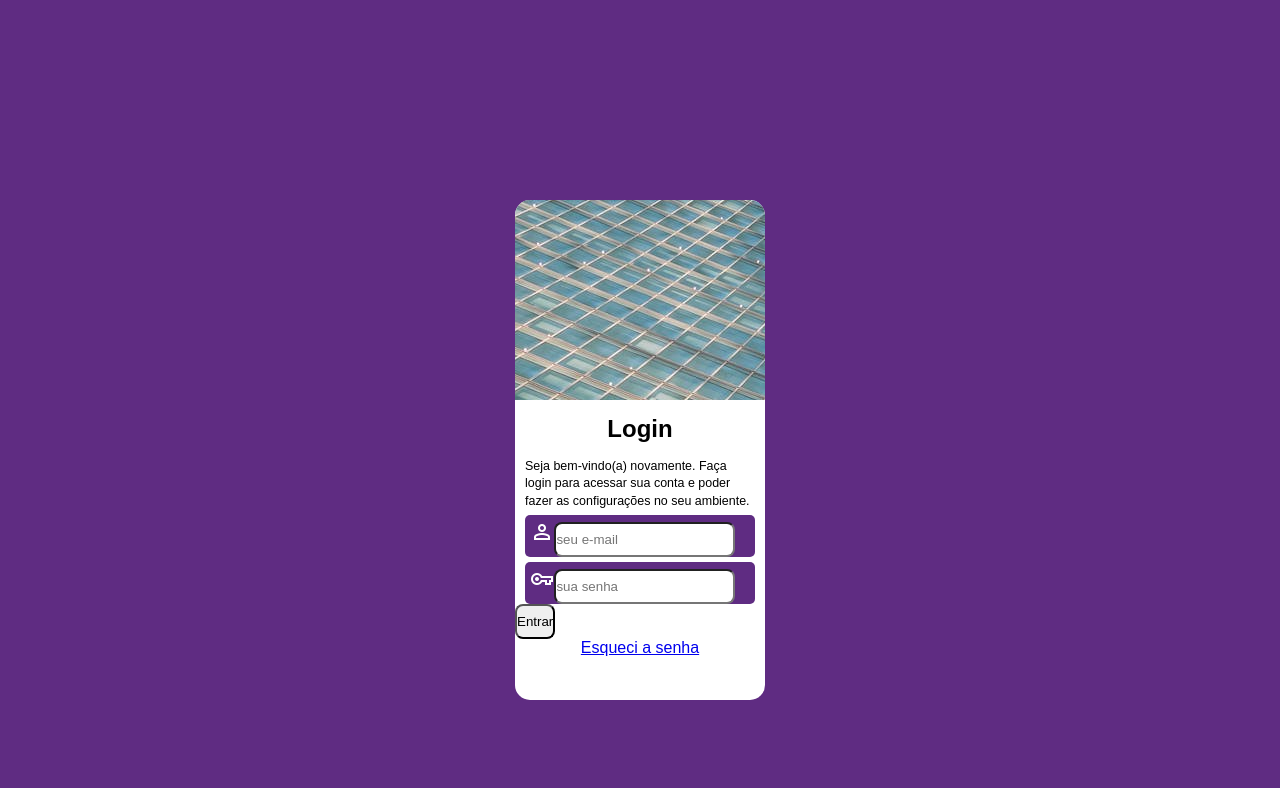
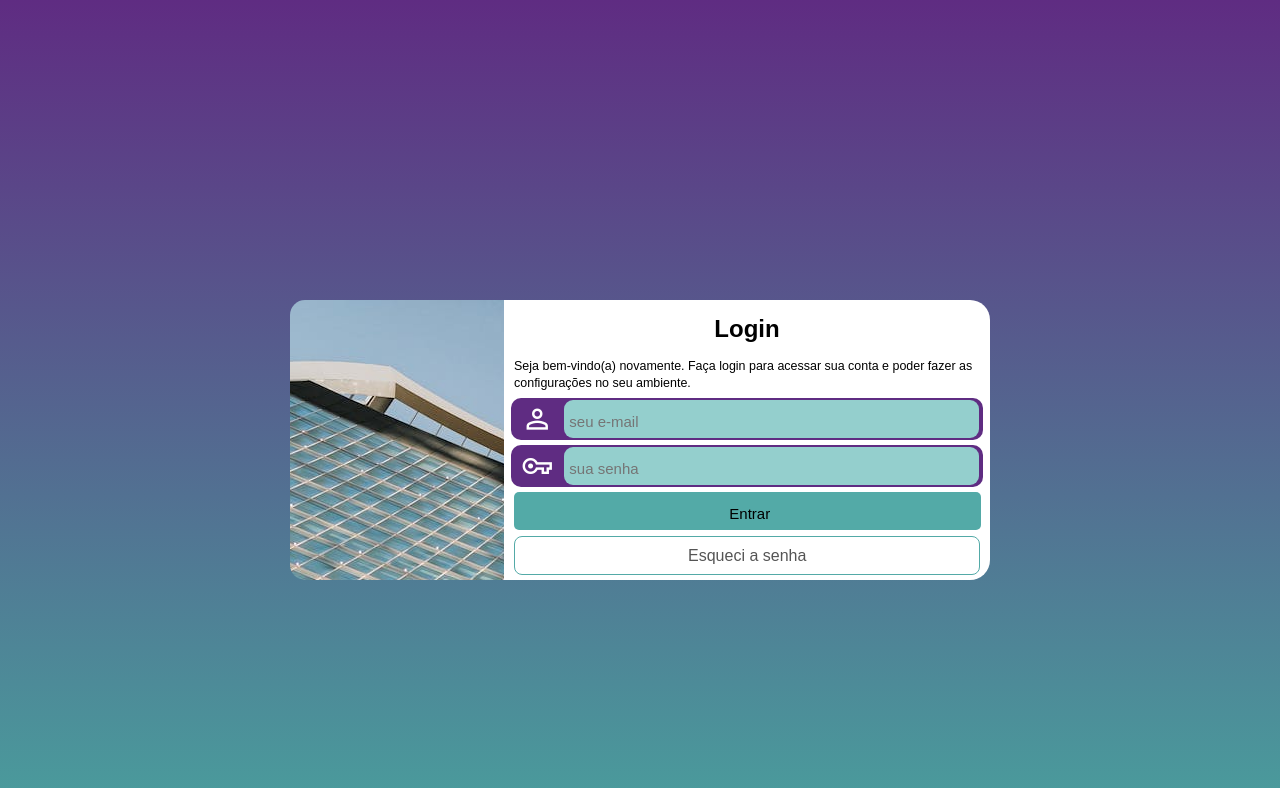
Before and after one commit to richardxav/projeto-login, a plain HTML site: page index.html in a window 1280 px wide. Drawn offline with nearby package versions, Linux system fonts and the light colour scheme.

Commit message:
adicionei 1 media queri

```diff
--- a/estilos/media-querie.css
+++ b/estilos/media-querie.css
@@ -1 +1,42 @@
 @charset "UTF-8";
+
+@media (min-width: 768px) {
+    body {
+        background-image: linear-gradient(to bottom,  #5f2c82, #49a09d);
+        height: 67vh;
+    }
+
+    section {
+        display: flex;
+        margin-top: 300px;
+        width: 700px;
+        height: 280px;
+    }
+
+    div#img {
+        width: 290px;
+        height: 280px;
+        border-radius: 15px 0px 0px 15px;
+    }
+
+    div.box {
+        width: 97%;
+    }
+
+    div input {
+        width: 87%;
+    }
+
+    input#botao {
+        width: 96%;
+    }
+
+    a {
+        padding: 10px 173px;
+        margin-bottom: 10px;
+    }
+}
+
+@media (min-width: 1024px) {
+
+}
--- a/estilos/style.css
+++ b/estilos/style.css
@@ -18,20 +18,19 @@ body {
 
 section {
     width: 250px;
-    height: 500px;
+    height: 520px;
     background-color: white;
     margin: auto;
     margin-top: 200px;
-    border-radius: 15px;
+    border-radius: 20px;
 }
 
 div#img {
     background-image: url("../imagens/login.jpg");
     width: 250px;
     height: 200px;
-    background-position: right top;
+    background-position: center top;
     background-repeat: no-repeat;
-    background-attachment: fixed;
     border-radius: 15px 15px 0px 0px;
 }
 
@@ -51,20 +50,54 @@ div#formulario > p {
 }
 
 div.box {
+    position: relative;
     background-color: #5f2c82;
     width: 92%;
     margin: auto;
     margin-top: 5px;
+    border-radius: 10px;
+}
+
+span.material-symbols-outlined {
+    position: absolute;
+    top: 5px;
+    left: 10px;
+    color: white;
+    font-size: 2em;
+}
+
+div input {
+    width: 169px;
+    background-color: #94CFCD;
+    padding:13px 0px 8px 5px;
+    margin: 2px 0px 2px 53px;
+    border: 0px;
+    border-radius: 9px;
+    font-size: 15px;
+}
+
+input#botao {
+    background-color: #53AAA7;
+    width: 92%;
+    margin: auto;
+    margin: 5px 0px 17px 10px;
+    border: 0px;
     border-radius: 5px;
 }
 
-span.material-symbols-outlined {
-    width: 20px;
-    color: white;
-    padding: 5px 0px 0px 5px;
+input#botao:hover {
+    background-color: #2D6462;
 }
 
-input {
-    padding: 8px 0px;
+a {
+    color: rgba(0, 0, 0, 0.671);
+    border: 1px solid #53AAA7;
+    padding: 10px 55px;
+    margin-left: 10px;
     border-radius: 8px;
+    text-decoration: none;
 }
+
+a:hover {
+   background-color: #6CD3CF;
+}
--- a/index.html
+++ b/index.html
@@ -6,8 +6,8 @@
     <title>Login</title>
     <link rel="stylesheet" href="estilos/style.css">
     <link rel="stylesheet" href="estilos/media-querie.css">
-    <link rel="stylesheet" href="https://fonts.googleapis.com/css2?family=Material+Symbols+Outlined:opsz,wght,FILL,GRAD@24,400,0,0" />
-    <link rel="stylesheet" href="https://fonts.googleapis.com/css2?family=Material+Symbols+Outlined:opsz,wght,FILL,GRAD@24,400,0,0" />
+    <link rel="stylesheet" href="https://fonts.googleapis.com/css2?family=Material+Symbols+Outlined:opsz,wght,FILL,GRAD@24,400,1,0" />
+    <link rel="stylesheet" href="https://fonts.googleapis.com/css2?family=Material+Symbols+Outlined:opsz,wght,FILL,GRAD@24,400,1,0" />
 </head>
 <body>
     <section>
@@ -34,8 +34,8 @@
                         <input type="password" name="sen" id="sen" required placeholder="sua senha" min="8" max="20">
                     </div>
                 </p>
-                <input type="submit" value="Entrar">
-                <p><a href="#">Esqueci a senha</a></p>
+                <input type="submit" value="Entrar" id="botao">
+                <a href="#">Esqueci a senha</a>
             </form>
         </div>
     </section>
```
